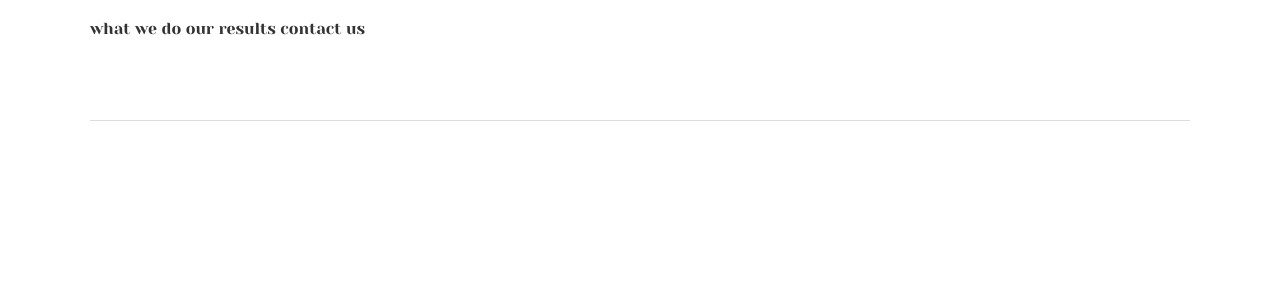
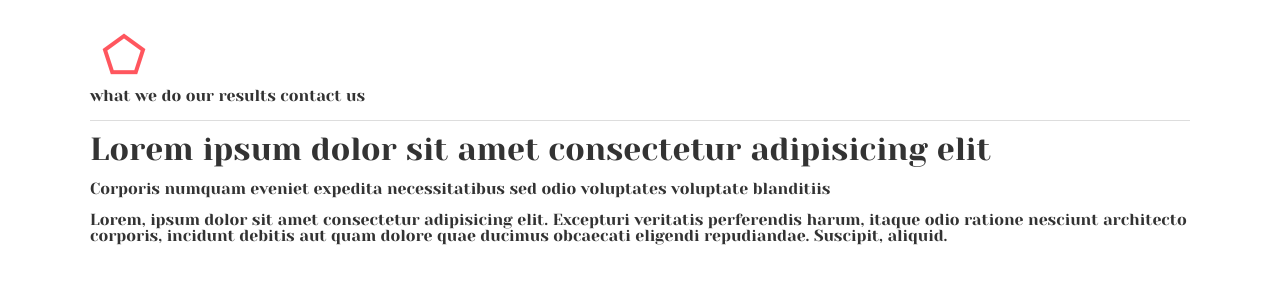
Before and after one commit to Hug0-Boss/alx_html_css, a plain HTML site: page headphones/0-index.html in a window 1280 px wide. Drawn offline with Linux system fonts and the light colour scheme.

Commit message:
Initial web page commit

```diff
--- a/headphones/0-index.html
+++ b/headphones/0-index.html
@@ -4,18 +4,24 @@
     <meta charset="UTF-8">
     <meta name="viewport" content="width=device-width, initial-scale=1.0">
     <title>Headphones</title>
+    <link rel="stylesheet" href="reset.css">
     <link rel="stylesheet" href="0-styles.css">
-    <link rel="stylesheet" href="reset.css">
 </head>
 <body>
     <header>
         <nav class="navbar">
+            <img src="./images/logo_headphones.png" alt="" class="logo">
             <ul>
                 <li>what we do</li>
                 <li>our results</li>
                 <li>contact us</li>
             </ul>
         </nav>
+        <div class="middle">
+            <h2>Lorem ipsum dolor sit amet consectetur adipisicing elit</h2>
+            <p>Corporis numquam eveniet expedita necessitatibus sed odio voluptates voluptate blanditiis</p>
+        </div>
+       <p class="ending">Lorem, ipsum dolor sit amet consectetur adipisicing elit. Excepturi veritatis perferendis harum, itaque odio ratione nesciunt architecto corporis, incidunt debitis aut quam dolore quae ducimus obcaecati eligendi repudiandae. Suscipit, aliquid.</p>
     </header>
 
 </body>
```
